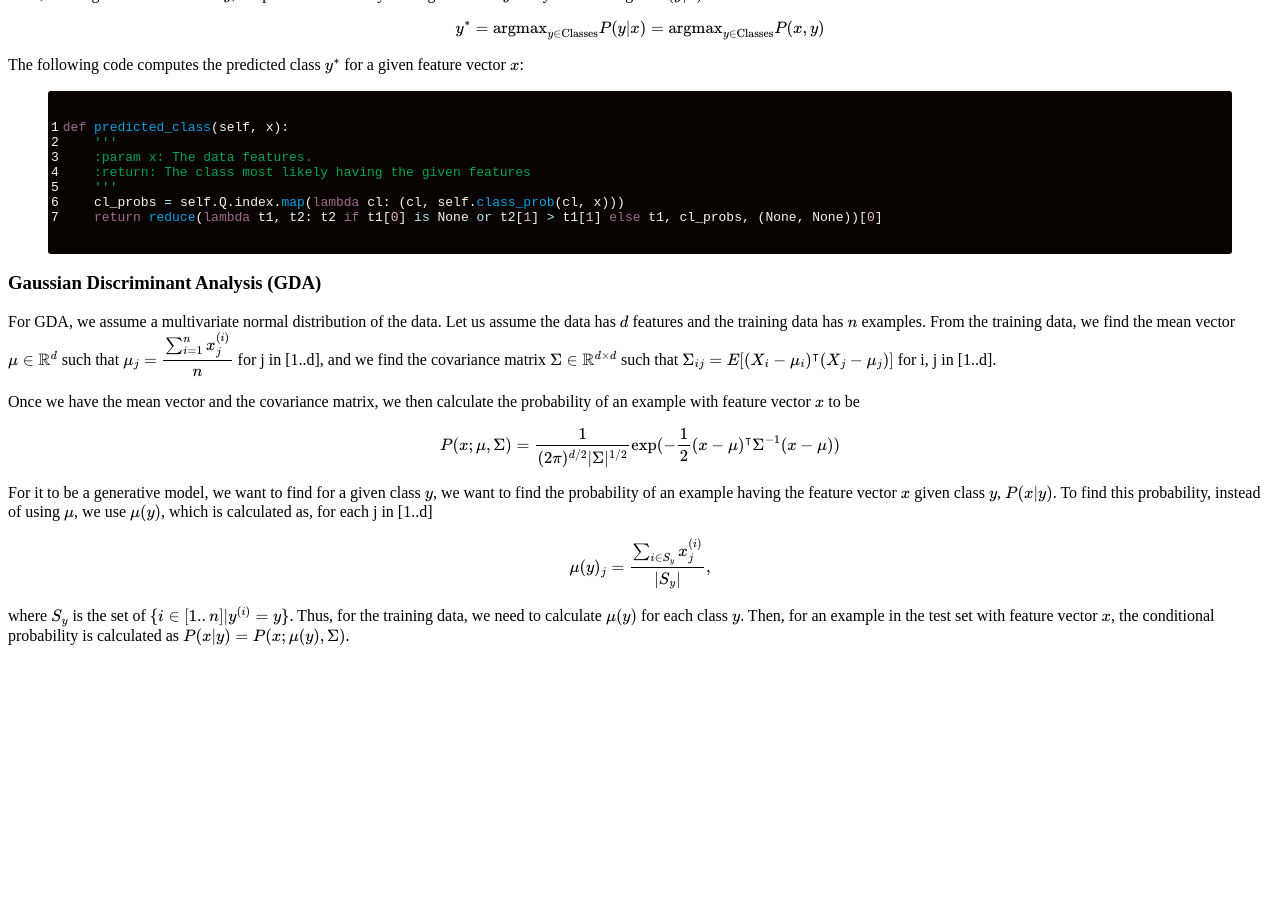
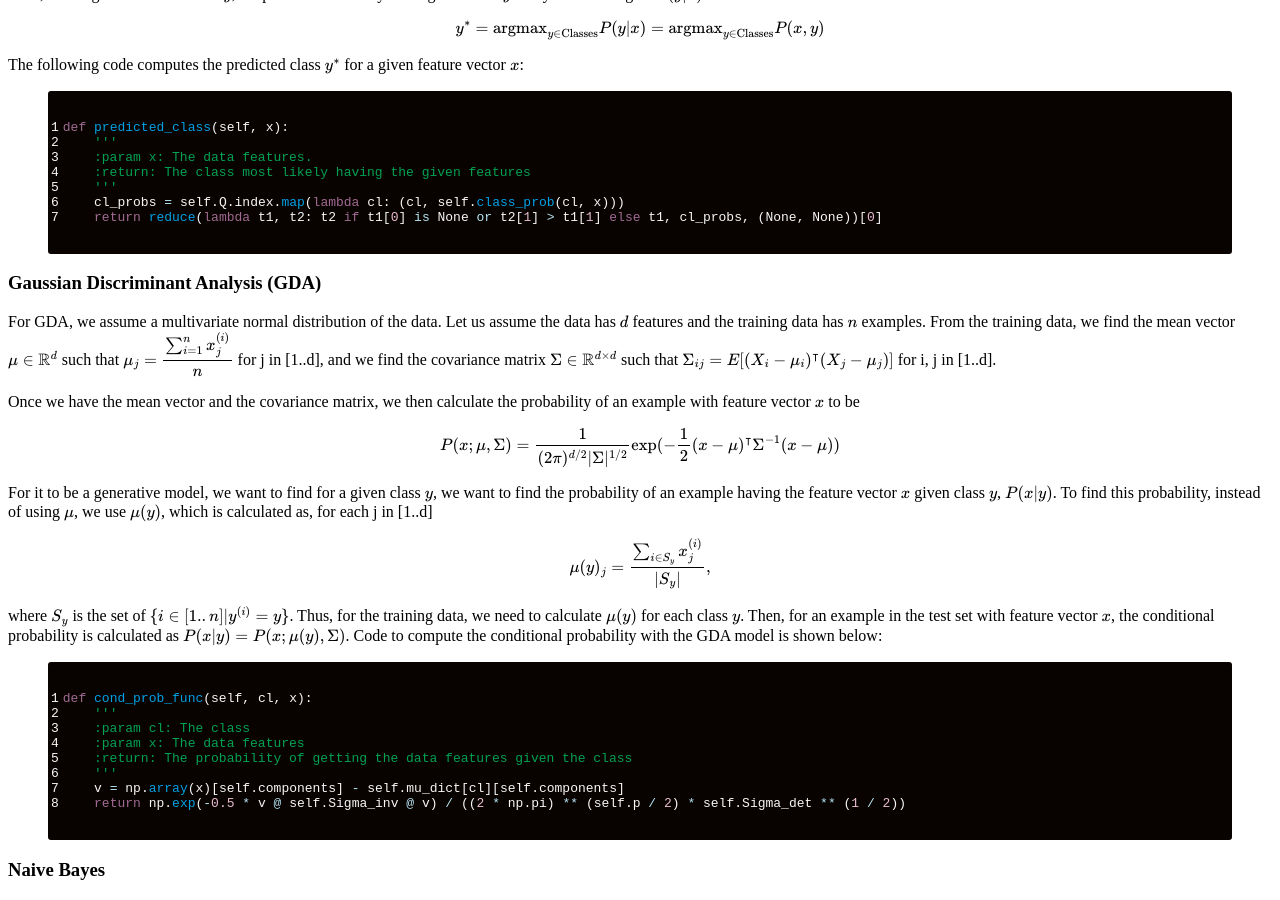
Before and after one commit to CategorIAN/categorian.github.io, a Jekyll site: the page built from projects/msu/m_508/generative_models.md, in a window 1280 px wide and 900 px high, scrolled down 960 px. Built offline with Jekyll 4.4.1, drawn with Linux system fonts in a browser that asks for light colours; formulas are drawn with MathJax 3; before the commit the page ends 1622 px from its top, so only the background shows below that.

Commit message:
Update generative_models.md

```diff
--- a/projects/msu/m_508/generative_models.md
+++ b/projects/msu/m_508/generative_models.md
@@ -78,5 +78,17 @@ For it to be a generative model, we want to find for a given class \(y\), we wan
 \[
 \mu(y)_j = \dfrac{\sum_{i\in S_y} x^{(i)}_j}{|S_y|},
 \]
-where \(S_y\) is the set of \(\{i\in [1..n]| y^{(i)} = y\}\). Thus, for the training data, we need to calculate \(\mu(y)\) for each class \(y\). Then, for an example in the test set with feature vector \(x\), the conditional probability is calculated as \(P(x|y) = P(x;\mu(y), \Sigma)\).
+where \(S_y\) is the set of \(\{i\in [1..n]| y^{(i)} = y\}\). Thus, for the training data, we need to calculate \(\mu(y)\) for each class \(y\). Then, for an example in the test set with feature vector \(x\), the conditional probability is calculated as \(P(x|y) = P(x;\mu(y), \Sigma)\). Code to compute the conditional probability with the GDA model is shown below:
+{%highlight python linenos%}
+def cond_prob_func(self, cl, x):
+    '''
+    :param cl: The class
+    :param x: The data features
+    :return: The probability of getting the data features given the class
+    '''
+    v = np.array(x)[self.components] - self.mu_dict[cl][self.components]
+    return np.exp(-0.5 * v @ self.Sigma_inv @ v) / ((2 * np.pi) ** (self.p / 2) * self.Sigma_det ** (1 / 2))
+{%endhighlight%}
 </p>
+
+<h3>Naive Bayes</h3>
```
